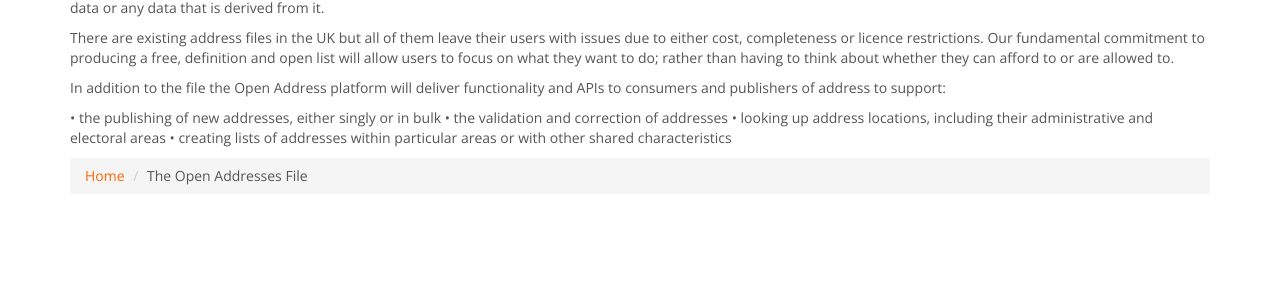
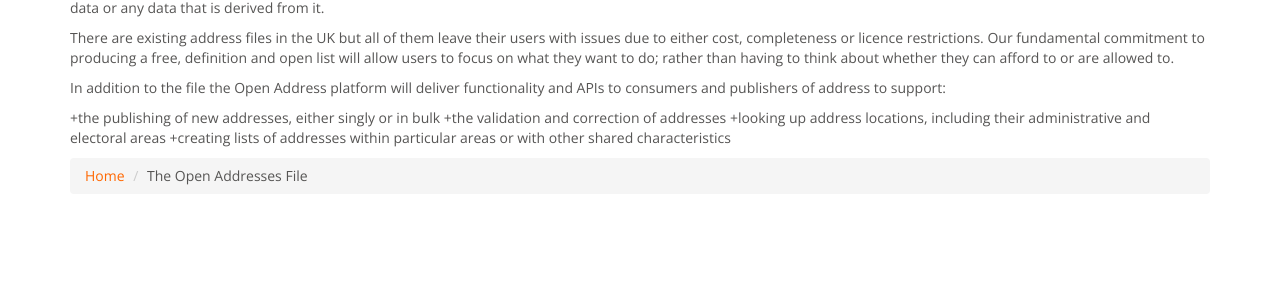
Before and after one commit to OpenAddressesUK/OLD_openaddressesuk.github.io, a Jekyll site: the page built from about/open-addresses-file.md, in a window 1280 px wide. Shown: the part 362-664 px from the top of the page. Built offline with Jekyll 4.4.1, drawn with Linux system fonts in a browser that asks for light colours; nearby versions of some CDN libraries.

Commit message:
Website content
Fixing some stuff

```diff
--- a/about/open-addresses-file.md
+++ b/about/open-addresses-file.md
@@ -12,7 +12,7 @@ There are existing address files in the UK but all of them leave their users wit
 
 In addition to the file the Open Address platform will deliver functionality and APIs to consumers and publishers of address to support:
 
-• the publishing of new addresses, either singly or in bulk
-• the validation and correction of addresses
-• looking up address locations, including their administrative and electoral areas
-• creating lists of addresses within particular areas or with other shared characteristics
++the publishing of new addresses, either singly or in bulk
++the validation and correction of addresses
++looking up address locations, including their administrative and electoral areas
++creating lists of addresses within particular areas or with other shared characteristics
```
Also changed, not shown: about/funders.md (+1 -1 lines), about/open-addresses-file/faq.md (+1 -1 lines).
